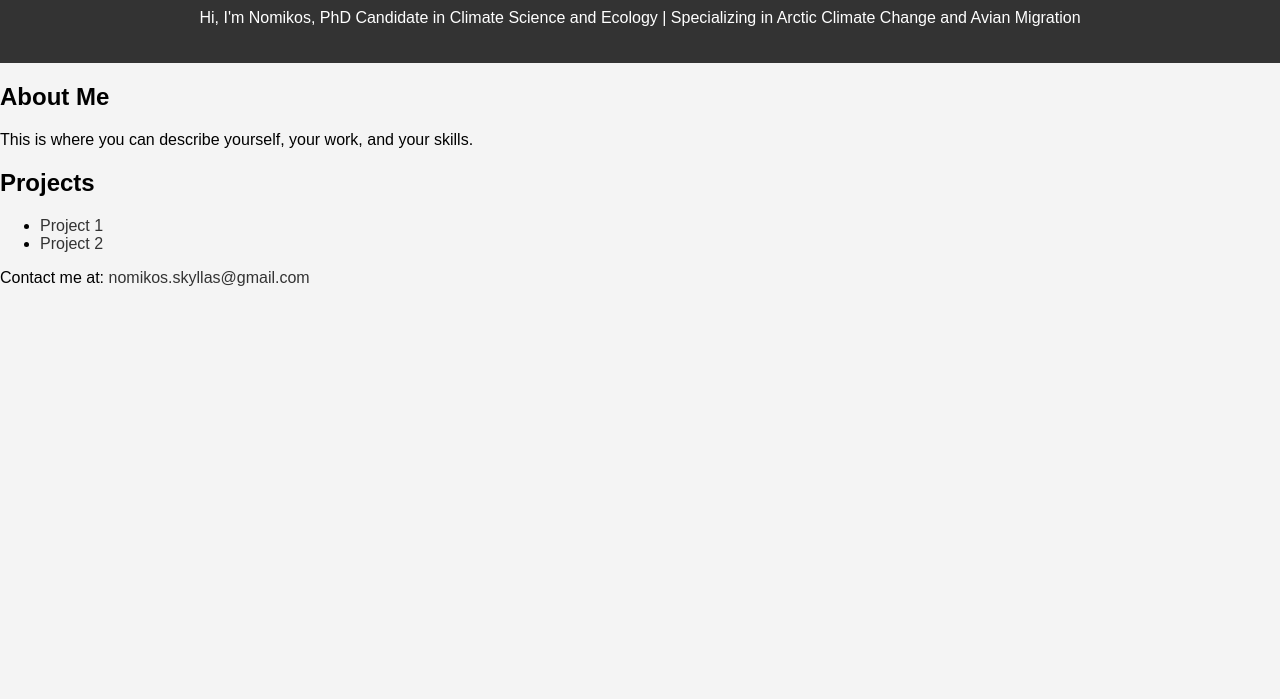
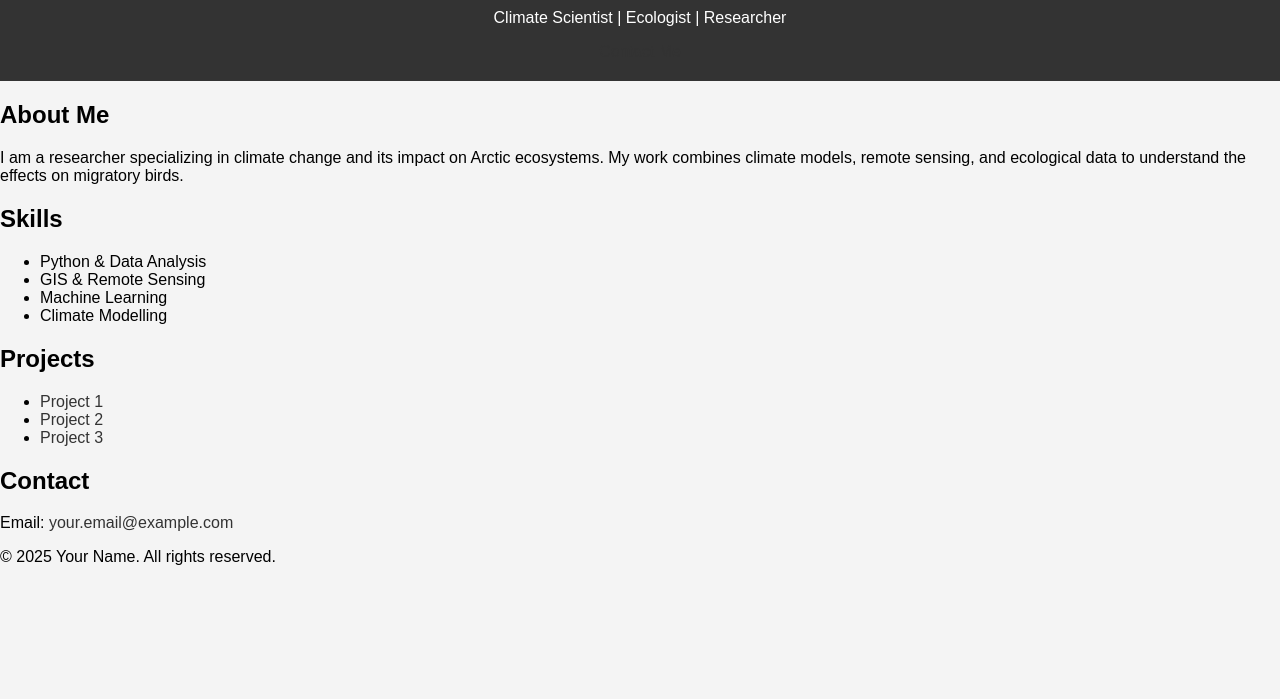
Before and after one commit to NSkyllas/NSkyllas.github.io, a plain HTML site: page index.html in a window 1280 px wide. Shown: the part 101-800 px from the top of the page. Drawn offline with Linux system fonts and the light colour scheme.

Commit message:
Update index.html

```diff
--- a/index.html
+++ b/index.html
@@ -4,28 +4,58 @@
     <meta charset="UTF-8">
     <meta name="viewport" content="width=device-width, initial-scale=1.0">
     <title>Your Name | Portfolio</title>
-    <link rel="stylesheet" href="style.css"> <!-- Link to the style.css file -->
+    <link rel="stylesheet" href="style.css">
 </head>
 <body>
     <header>
-        <h1>Welcome to My Personal Website</h1>
-        <p>Hi, I'm Nomikos, PhD Candidate in Climate Science and Ecology | Specializing in Arctic Climate Change and Avian Migration</p>
+        <div class="container">
+            <h1>Your Name</h1>
+            <p>Climate Scientist | Ecologist | Researcher</p>
+            <a href="#contact" class="btn">Contact Me</a>
+        </div>
     </header>
-    <main>
-        <section>
+
+    <section id="about">
+        <div class="container">
             <h2>About Me</h2>
-            <p>This is where you can describe yourself, your work, and your skills.</p>
-        </section>
-        <section>
+            <p>I am a researcher specializing in climate change and its impact on Arctic ecosystems. My work combines climate models, remote sensing, and ecological data to understand the effects on migratory birds.</p>
+        </div>
+    </section>
+
+    <section id="skills">
+        <div class="container">
+            <h2>Skills</h2>
+            <ul>
+                <li>Python & Data Analysis</li>
+                <li>GIS & Remote Sensing</li>
+                <li>Machine Learning</li>
+                <li>Climate Modelling</li>
+            </ul>
+        </div>
+    </section>
+
+    <section id="projects">
+        <div class="container">
             <h2>Projects</h2>
             <ul>
                 <li><a href="#">Project 1</a></li>
                 <li><a href="#">Project 2</a></li>
+                <li><a href="#">Project 3</a></li>
             </ul>
-        </section>
-    </main>
+        </div>
+    </section>
+
+    <section id="contact">
+        <div class="container">
+            <h2>Contact</h2>
+            <p>Email: <a href="mailto:your.email@example.com">your.email@example.com</a></p>
+        </div>
+    </section>
+
     <footer>
-        <p>Contact me at: <a href="mailto:your.email@example.com">nomikos.skyllas@gmail.com</a></p>
+        <div class="container">
+            <p>&copy; 2025 Your Name. All rights reserved.</p>
+        </div>
     </footer>
 </body>
 </html>
```
